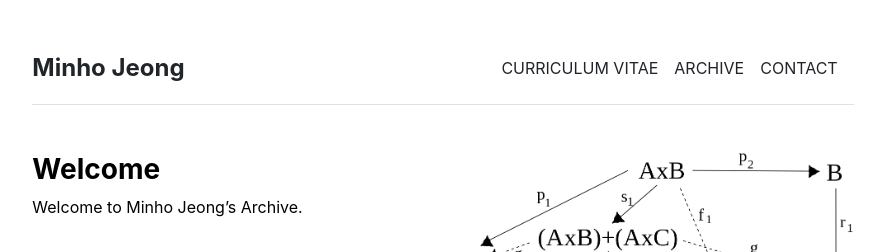
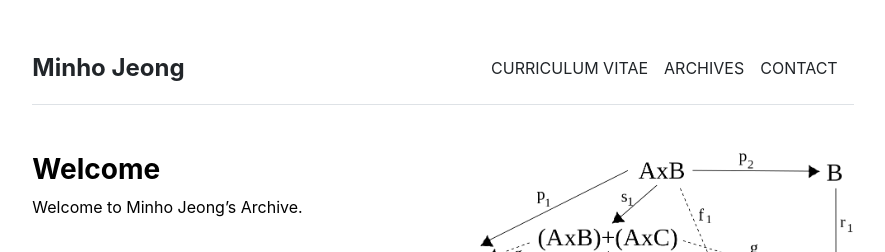
Before and after one commit to mino-jeong/mino-jeong.github.io, a Jekyll site: the page built from index.md, in a window 1280 px wide. Shown: the top 252 px of the page, without its empty margins (197-1082 px from the left). Built offline with Jekyll 4.4.1, drawn with Linux system fonts in a browser that asks for light colours.

Commit message:
Update settings.yml

```diff
--- a/_data/settings.yml
+++ b/_data/settings.yml
@@ -1,6 +1,6 @@
 menu:
 - {name: 'CURRICULUM VITAE', url: '/cv'}
-- {name: 'ARCHIVE', url: '/archive'}
+- {name: 'ARCHIVES', url: '/archives'}
 - {name: 'CONTACT', url: '/contact'}
 
 archive:
```
